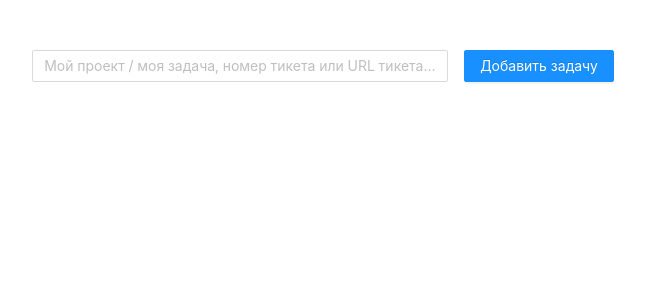
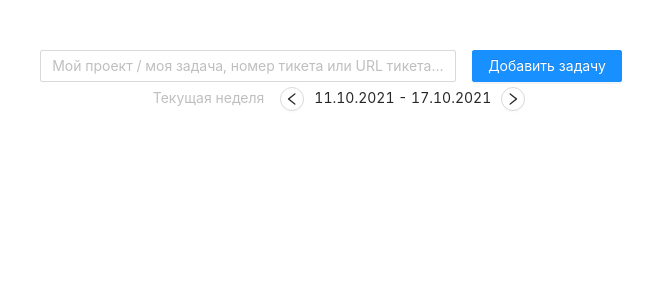
Before and after one commit to tolstj/time-tracking-tool, a React (Create React App) app: page / in a window 1280 px wide. Shown: the top 300 px of the page, without its empty margins (309-962 px from the left). Built offline with nearby package versions, Linux system fonts and the light colour scheme.

Commit message:
Add week switcher

```diff
--- a/package.json
+++ b/package.json
@@ -13,6 +13,7 @@
     "@types/react-dom": "^16.9.14",
     "@types/react-redux": "^7.1.19",
     "antd": "^4.16.13",
+    "date-fns": "^2.25.0",
     "react": "^17.0.2",
     "react-dom": "^17.0.2",
     "react-redux": "^7.2.5",
--- a/src/App.tsx
+++ b/src/App.tsx
@@ -3,14 +3,20 @@ import { Row } from 'antd';
 
 import { TaskInput } from './features/taskInput/TaskInput';
 import { TotalHours } from './features/totalHours/TotalHours';
+import { WeekSwitcher } from './features/weekSwitcher/WeekSwitcher';
 import './App.css';
 
 function App() {
   return (
+    <>
     <Row justify="center" gutter={16} style={{ marginTop: '50px' }}>
-        <TaskInput />
-        <TotalHours />
+      <TaskInput />
     </Row>
+    <Row justify="center">
+      <TotalHours />
+      <WeekSwitcher />
+    </Row>
+    </>
   );
 }
 
--- a/src/app/store.ts
+++ b/src/app/store.ts
@@ -1,12 +1,14 @@
 import { configureStore, ThunkAction, Action } from '@reduxjs/toolkit';
 import createSagaMiddleware from 'redux-saga';
 import taskInputReducer from '../features/taskInput/taskInput.slice';
+import weekSwitcherReducer from '../features/weekSwitcher/weekSwitcher.slice';
 
 const sagaMiddleware = createSagaMiddleware();
 
 export const store = configureStore({
   reducer: {
     taskInput: taskInputReducer,
+    weekSwitcher: weekSwitcherReducer,
   },
   middleware: [sagaMiddleware] as const,
 });
--- /dev/null
+++ b/src/features/weekSwitcher/WeekSwitcher.tsx
@@ -0,0 +1,43 @@
+import React from 'react';
+import { Button } from 'antd';
+import { LeftOutlined, RightOutlined } from '@ant-design/icons';
+
+import { useAppDispatch, useAppSelector } from '../../app/hooks';
+import { getViewOfWeekPeriod } from './utils/week';
+import { selectIsSelectedWeekPeriodCurrent, selectSelectedWeekPeriod, setCurrent, setNext, setPrev } from './weekSwitcher.slice';
+
+export function WeekSwitcher(): JSX.Element {
+  const selectedWeekPeriod = useAppSelector(selectSelectedWeekPeriod);
+  const isSelectedWeekPeriodCurrent = useAppSelector(selectIsSelectedWeekPeriodCurrent);
+  const dispatch = useAppDispatch();
+
+  return (
+    <div>
+      <Button
+        type="text"
+        disabled={isSelectedWeekPeriodCurrent}
+        onClick={() => dispatch(setCurrent())}
+      >
+        Текущая неделя
+      </Button>
+
+      <Button
+        shape="circle"
+        size="small"
+        icon={<LeftOutlined />}
+        onClick={() => dispatch(setPrev())}
+      />
+
+      <span style={{ margin: '0 10px'}}>
+        {getViewOfWeekPeriod(selectedWeekPeriod)}
+      </span>
+
+      <Button
+        shape="circle"
+        size="small"
+        icon={<RightOutlined />}
+        onClick={() => dispatch(setNext())}
+      />
+    </div>
+  );
+}
--- /dev/null
+++ b/src/features/weekSwitcher/utils/week.ts
@@ -0,0 +1,36 @@
+import { startOfWeek, endOfWeek, addWeeks, subWeeks, format } from 'date-fns';
+
+const Monday = 1;
+
+export interface WeekPeriod {
+  startOfWeek: Date;
+  endOfWeek: Date;
+}
+
+export function getWeekPeriodFromDate(date: Date): WeekPeriod {
+  return {
+    startOfWeek: startOfWeek(date, { weekStartsOn: Monday }),
+    endOfWeek: endOfWeek(date, { weekStartsOn: Monday }),
+  };
+}
+
+export function getCurrentWeekPeriod(): WeekPeriod {
+  return getWeekPeriodFromDate(new Date());
+}
+
+export function nextWeekPeriod({ startOfWeek }: WeekPeriod): WeekPeriod {
+  const nextStartOfWeek = addWeeks(startOfWeek, 1);
+  return getWeekPeriodFromDate(nextStartOfWeek);
+}
+
+export function prevWeekPeriod({ startOfWeek }: WeekPeriod): WeekPeriod {
+  const prevStartOfWeek = subWeeks(startOfWeek, 1);
+  return getWeekPeriodFromDate(prevStartOfWeek);
+}
+
+export function getViewOfWeekPeriod({ startOfWeek, endOfWeek }: WeekPeriod): string {
+  const startOfWeekView = format(startOfWeek, 'dd.MM.yyyy');
+  const endOfWeekView = format(endOfWeek, 'dd.MM.yyyy');
+
+  return `${startOfWeekView} - ${endOfWeekView}`;
+}
--- /dev/null
+++ b/src/features/weekSwitcher/weekSwitcher.slice.ts
@@ -0,0 +1,33 @@
+import { createSlice, PayloadAction } from '@reduxjs/toolkit';
+import { RootState } from '../../app/store';
+import { getCurrentWeekPeriod, getViewOfWeekPeriod, nextWeekPeriod, prevWeekPeriod, WeekPeriod } from './utils/week';
+
+const initialState: WeekPeriod = getCurrentWeekPeriod();
+
+export const weekSwitcherSlice = createSlice({
+  name: 'weekSwitcher',
+  initialState,
+  reducers: {
+    setCurrent: (state) => {
+      return getCurrentWeekPeriod();
+    },
+    setNext: (state) => {
+      return nextWeekPeriod(state);
+    },
+    setPrev: (state) => {
+      return prevWeekPeriod(state);
+    },
+  },
+});
+
+export const { setCurrent, setNext, setPrev } = weekSwitcherSlice.actions;
+
+export const selectSelectedWeekPeriod = (state: RootState) => state.weekSwitcher;
+export const selectIsSelectedWeekPeriodCurrent = (state: RootState) => {
+  const selectedWeekPeriod = state.weekSwitcher;
+  const currentWeekPeriod = getCurrentWeekPeriod();
+
+  return getViewOfWeekPeriod(selectedWeekPeriod) === getViewOfWeekPeriod(currentWeekPeriod);
+};
+
+export default weekSwitcherSlice.reducer;
```
